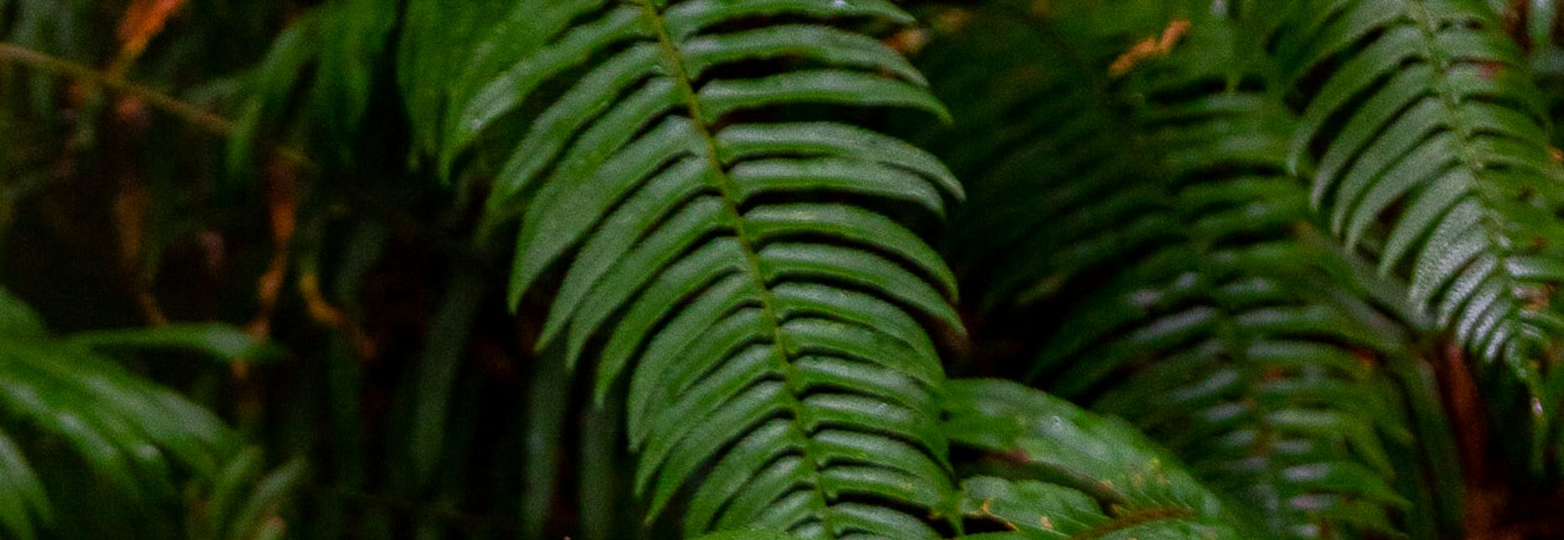
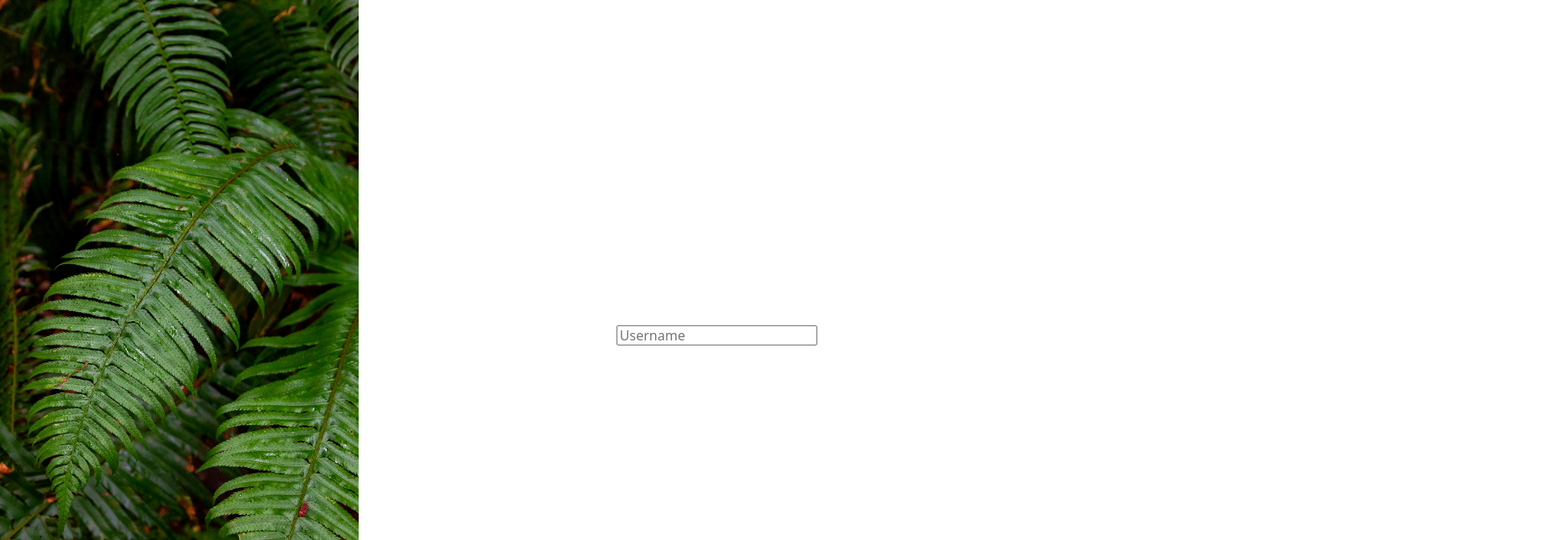
Before and after one commit to cowpatchmedia/TOP-signup-form, a plain HTML site: page index.html in a window 1280 px wide. Shown: the top 644 px of the page at 84% size, 1862 px wide, since content can reach past the window. Drawn offline with Linux system fonts and the light colour scheme.

Commit message:
set up container for pics and text.

```diff
--- a/index.html
+++ b/index.html
@@ -15,12 +15,11 @@
 
     <div class="container">
 
-        <div class=""image-section>
-            <img src="media/halie-west-ferns.jpg" alt="full length picture of lush green ferns.">
-
+        <div class="image-section">
         </div>
 
-        <div class="form-section">
+        <div class="text-section">
+            <input type="text" placeholder="Username" required>
 
         </div>
 
--- a/styles.css
+++ b/styles.css
@@ -2,3 +2,18 @@
     display: flex;
     height: 100vh;
 }
+
+.image-section {
+    flex: 1;
+    background-image: url(media/halie-west-ferns.jpg);
+    background-size: cover;
+    background-position: center;
+}
+
+.text-section {
+    flex: 2;
+    display: flex;
+    flex-direction: column;
+    justify-content: center;
+    align-items: center;
+}
```
